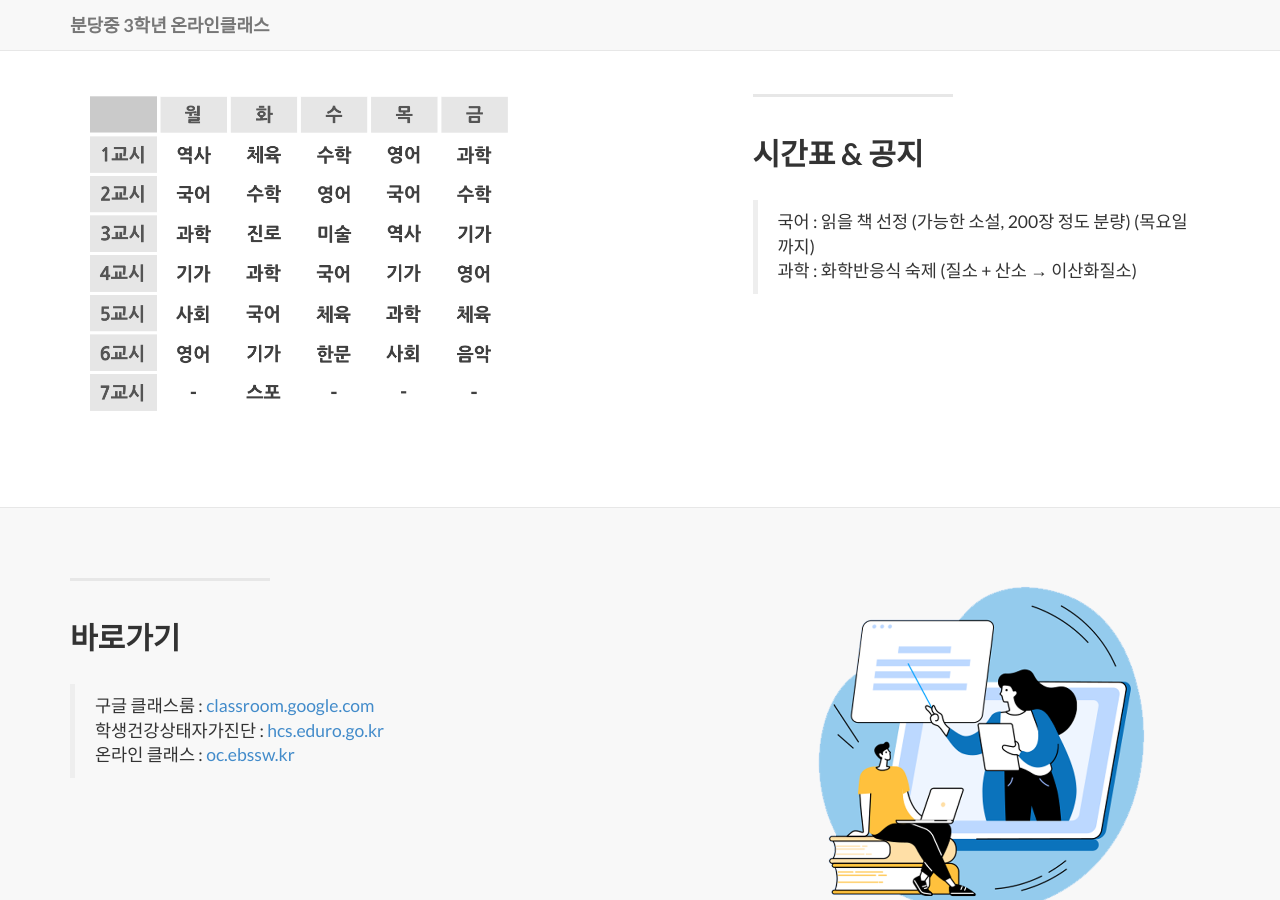
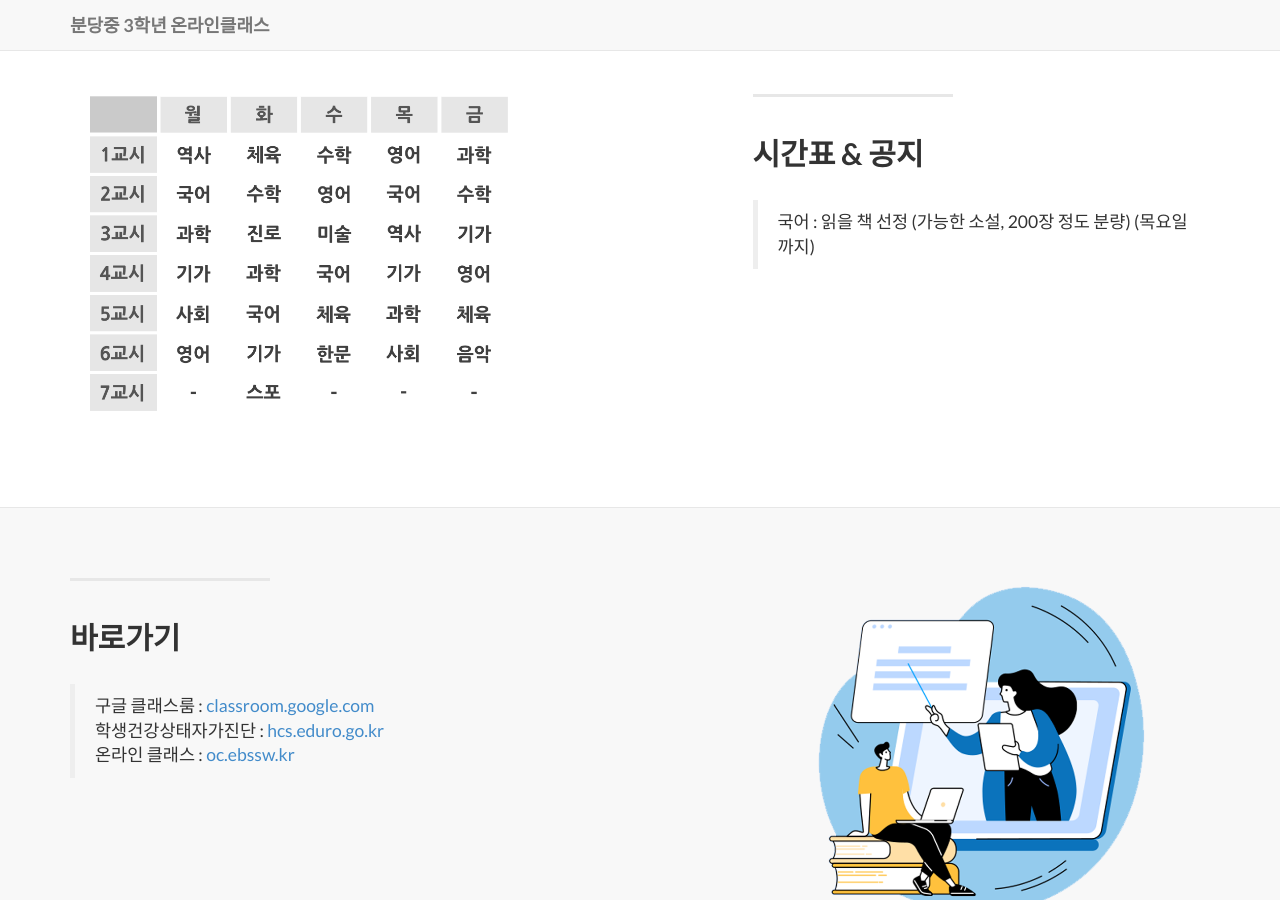
Before and after one commit to bundang-ms-2021/oncl, a Jekyll site: the page built from index.html, in a window 1280 px wide and 900 px high, scrolled down 741 px. Built offline with Jekyll 4.4.1, drawn with Linux system fonts in a browser that asks for light colours; nearby versions of some CDN libraries; library files that are not in the unit come from our copies.

Commit message:
Update 2014-09-21-services-1.markdown

```diff
--- a/_posts/2014-09-21-services-1.markdown
+++ b/_posts/2014-09-21-services-1.markdown
@@ -7,4 +7,3 @@ description: |
 ---
 
   > 국어 : 읽을 책 선정 (가능한 소설, 200장 정도 분량) (목요일까지)
-  > 과학 : 화학반응식 숙제 (질소 + 산소 → 이산화질소)
```
